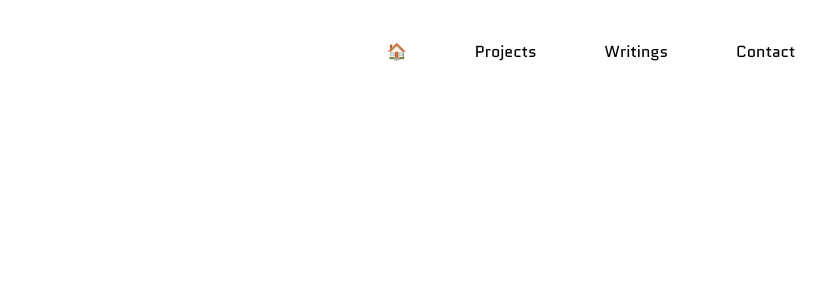
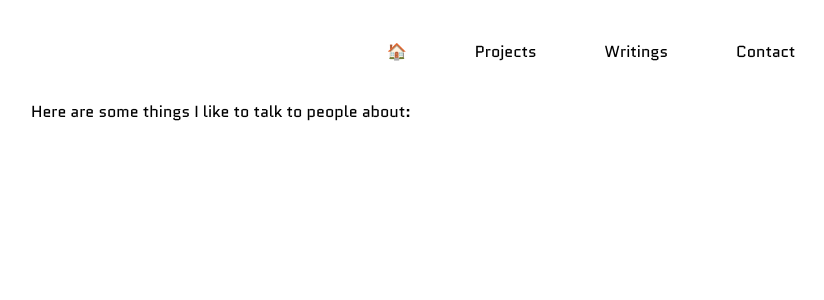
Before and after one commit to bookvacuum/personalsite, a Next.js app: page /contact in a window 1280 px wide. Shown: the top 300 px of the page, without its empty margins (49-873 px from the left). Built offline with nearby package versions, Linux system fonts and the light colour scheme.

Commit message:
contact page

```diff
--- a/components/layout.js
+++ b/components/layout.js
@@ -11,7 +11,7 @@ export default function Layout({ children }) {
 
   useEffect(() => {
   const updateWindowDimensions = () => {
-    if(window.scrollY >= 100) {
+    if(window.scrollY >= 150) {
       setColorChange(true);
     } else {
       setColorChange(false);
--- a/src/pages/contact.js
+++ b/src/pages/contact.js
@@ -1,7 +1,12 @@
 export default function Contact() {
 
     return (
-<></>
+        <>
+        <div className="pt-5 mx-auto">
+            <p className="px-20 mx-auto">Here are some things I like to talk to people about:</p>
+        </div>
+        </>
+
     )
 
 }
```
